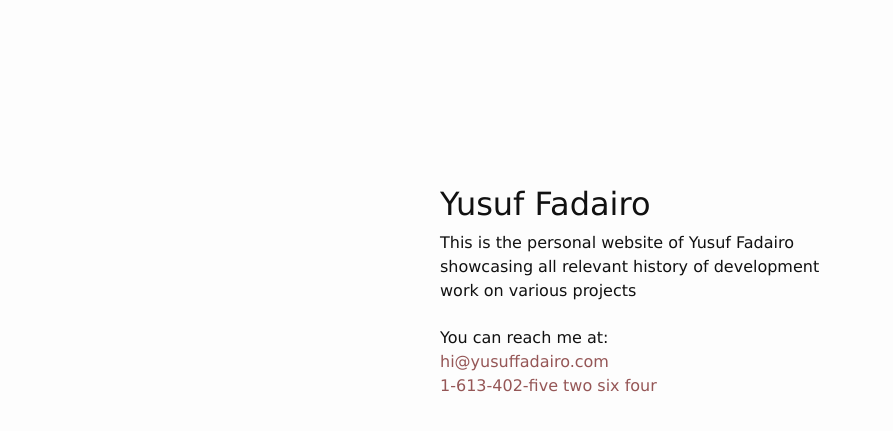
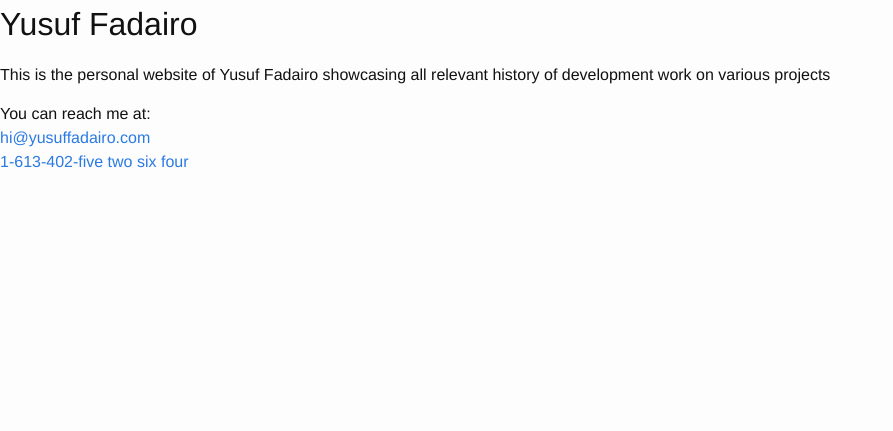
Before and after one commit to nomadyus/yusuf-kami.github.io, a Jekyll site: the page built from index.html, in a window 1280 px wide. Shown: the top 431 px of the page, without its empty margins (0-893 px from the left). Built offline with Jekyll 4.4.1, drawn with Linux system fonts in a browser that asks for light colours.

Commit message:
clean plain css

```diff
--- a/_sass/_plain.scss
+++ b/_sass/_plain.scss
@@ -1,47 +1,24 @@
-body {
+ff-verdana {
   font-family: Verdana, sans-serif;
-  font-style: normal;
 }
 
-.wrap {
-  width: 100%;
-  height: 100%;
+.hover-blue:hover {
+  color: #6500ff;
 }
 
-.main {
-  position: absolute;
-  left: 50%;
-  top: 20%;
-  width: 400px;
-  margin-left: -200px;
-}
-
-.header {
-  margin-bottom: -1.2em;
-}
-
-p {
-  margin: 1.4em 0;
-}
-
-a,
-a:visited,
-a:link,
-a:active {
-  text-decoration: none;
+.brown-orange .brown-orange:visited, .brown-orange:link, .brown-orange:active {
   color: #955656;
 }
 
-a:hover {
-  color: #6500ff;
+.transition-color {
   transition: color 500ms ease-out;
 }
 
-span {
+.bright-pink {
   color: #ff00bb;
 }
 
-span:hover {
+.highlight:hover {
+  color: #000;
   background-color: #FFFF00;
-  color: #000;
 }
```
